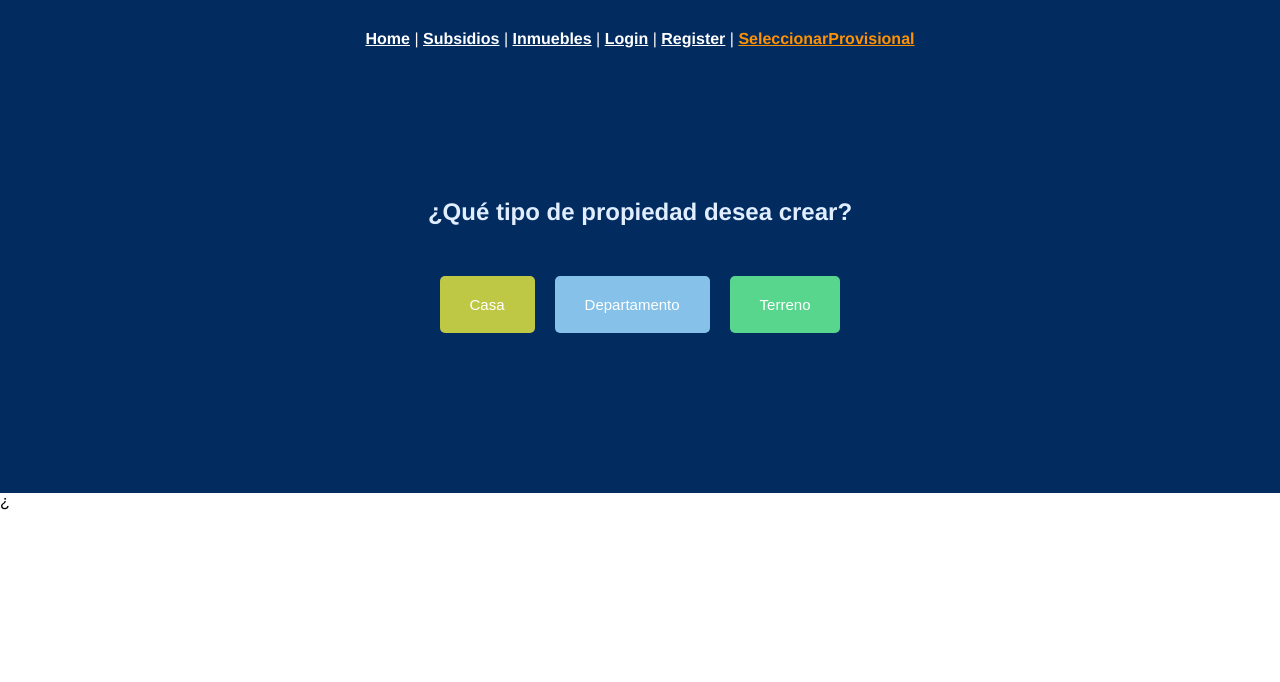
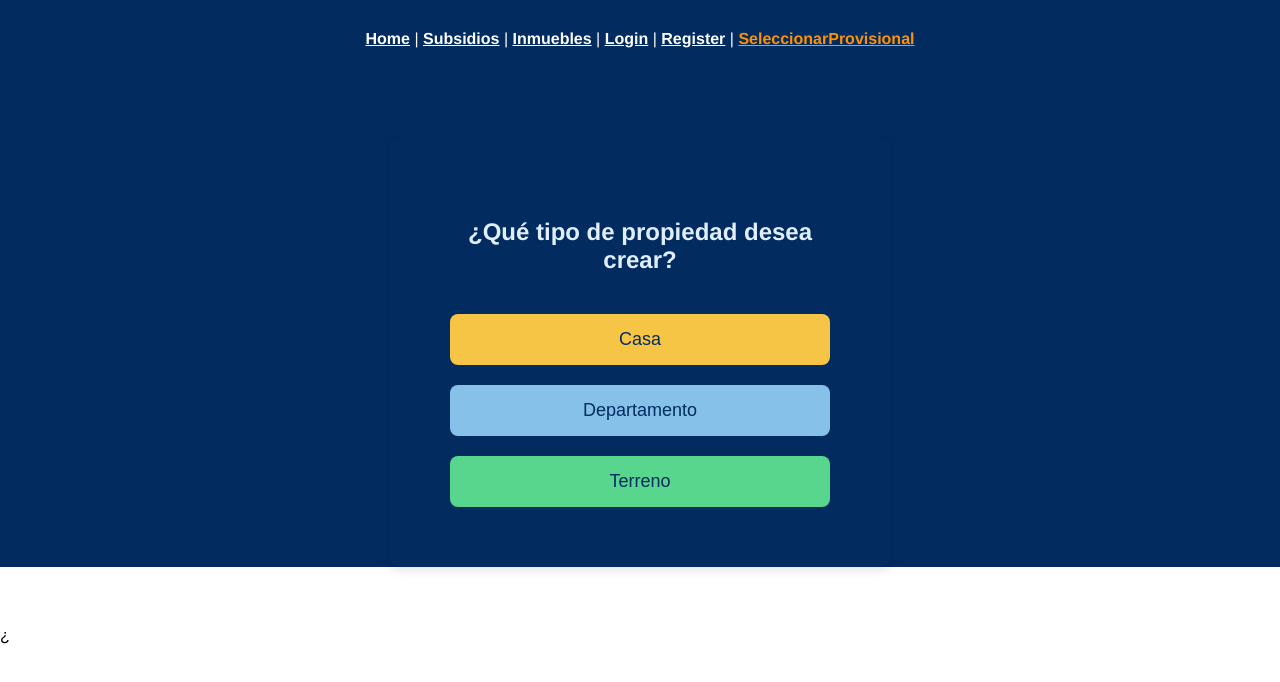
Before and after one commit to reii23/arriendosRM, a Vue app in the folder front/propiedadesweb/: page /seleccionar-inmueble in a window 1280 px wide. Shown: the top 682 px of the page. Built offline with nearby package versions, Linux system fonts and the light colour scheme; a web font is replaced by a local one.

Commit message:
Corrección de entradas de crear publicación

```diff
--- a/front/propiedadesweb/src/router/index.js
+++ b/front/propiedadesweb/src/router/index.js
@@ -9,6 +9,7 @@ import SeleccionarInmueble from "@/views/SeleccionarInmueble.vue";
 import SeleccionarDatosC from "@/views/SeleccionarDatosC.vue";
 import SeleccionarDatosD from "@/views/SeleccionarDatosD.vue";
 import SeleccionarDatosT from "@/views/SeleccionarDatosT.vue";
+import PublicacionCreada from "@/views/PublicacionCreada.vue";
 
 const routes = [
   {
@@ -61,6 +62,11 @@ const routes = [
     path: "/seleccionar-datos-t",
     name: "SeleccionarDatosT",
     component: SeleccionarDatosT,
+  },
+  {
+    path: "/publicacion-creada",
+    name: "PublicacionCreada",
+    component: PublicacionCreada,
   }
 ];
 
--- /dev/null
+++ b/front/propiedadesweb/src/views/PublicacionCreada.vue
@@ -0,0 +1,14 @@
+<template>
+    <div class="publicacion-creada">
+      <h2>Publicación creada</h2>
+      <p>¡Tu publicación ha sido creada con éxito!</p>
+      <p>Recuerda que puedes editarla en cualquier momento desde tu perfil.</p>
+      </div>
+</template>
+
+<script>
+export default {
+  name: 'PublicacionCreada',
+};
+
+</script>
--- a/front/propiedadesweb/src/views/SeleccionarDatosC.vue
+++ b/front/propiedadesweb/src/views/SeleccionarDatosC.vue
@@ -1,5 +1,6 @@
 <template>
-  <div class="property-form">
+
+    <div class="seleccionar-casa">
       <h2>¿Qué deseas hacer con tu propiedad?</h2>
       <div class="options">
         <label class="radio-option">
@@ -13,9 +14,9 @@
       </div>
       <div class="address-inputs">
         <h3>Ingresa los datos de tu propiedad</h3>
-      <input type="text" v-model="address.line1" placeholder="Dirección de la propiedad" />
-      <input type="text" v-model="address.line2" placeholder="Precio" />
-      <input type="text" v-model="address.line3" placeholder="Metros cuadrados" />
+        <input type="text" v-model="address.line1" placeholder="Dirección" />
+        <input type="text" v-model="address.line2" placeholder="Valor (UF)" />
+        <input type="text" v-model="address.line3" placeholder="M2 del interior" />
         <input type="text" v-model="address.line4" placeholder="Cantidad de pisos" />
         <input type="text" v-model="address.line5" placeholder="¿Tiene patio?" />
       </div>
@@ -28,10 +29,28 @@
 
   <script>
   import { ref } from 'vue';
+  import { useRouter } from 'vue-router';
 
   export default {
-  name: 'PropertyForm',
+    name: 'SeleccionarDatosC',
     setup() {
+      const router = useRouter();
+      const navigateTo = (path) => {
+        router.push(path);
+      };
+
+      const message = ref('');
+      const isSuccess = ref(false);
+
+      const publishProperty = () => {
+        if (action.value && address.value.line1 && address.value.line2) {
+          isSuccess.value = true;
+          message.value = "Su publicación está a la espera de ser verificada";
+        } else {
+          isSuccess.value = false;
+          message.value = "Los datos de la publicación no son válidos";
+        }
+      };
       const action = ref('');
       const address = ref({
         line1: '',
@@ -40,33 +59,23 @@ export default {
         line4: '',
         line5: ''
       });
-    const message = ref('');
-    const isSuccess = ref(false);
-
-    const publishProperty = () => {
-      // Aquí puedes hacer validaciones más complejas si es necesario
-      if (action.value && address.value.line1 && address.value.line2) {
-        isSuccess.value = true;
-        message.value = "Su publicación está a la espera de ser verificada";
-      } else {
-        isSuccess.value = false;
-        message.value = "Los datos de la publicación no son válidos";
-      }
-    };
 
       return {
+        navigateTo,
         action,
         address,
         message,
         isSuccess,
         publishProperty
       };
+
     }
+
   }
   </script>
 
   <style scoped>
-.property-form {
+  .seleccionar-casa {
     background-color: #022b60;
     color: #e4f0ff;
     padding: 40px;
@@ -121,6 +130,14 @@ input[type="text"]::placeholder {
     color: #7a8ca7;
   }
 
+  .btn-crear-publicacion{
+    background-color: #f7c545;
+    color: #022b60;
+    padding: 15px 30px;
+    border: none;
+    border-radius: 8px;
+    cursor: pointer;
+  }
   button {
   padding: 12px 20px;
   border: none;
--- a/front/propiedadesweb/src/views/SeleccionarDatosD.vue
+++ b/front/propiedadesweb/src/views/SeleccionarDatosD.vue
@@ -1,5 +1,5 @@
 <template>
-  <div class="property-form">
+    <div class="seleccionar-depa">
       <h2>¿Qué deseas hacer con tu propiedad?</h2>
       <div class="options">
         <label>
@@ -13,11 +13,11 @@
       </div>
       <div class="address-inputs">
         <h3>Ingresa los datos de tu propiedad</h3>
-      <input type="text" v-model="address.line1" placeholder="Dirección de la propiedad" />
-      <input type="text" v-model="address.line2" placeholder="Precio" />
-      <input type="text" v-model="address.line3" placeholder="Metros cuadrados" />
-      <input type="text" v-model="address.line4" placeholder="¿Tiene un ascensor?" />
-      <input type="text" v-model="address.line5" placeholder="¿Cuál es el piso del departamento?" />
+        <input type="text" v-model="address.line1" placeholder="Dirección" />
+        <input type="text" v-model="address.line2" placeholder="Valor en UF" />
+        <input type="text" v-model="address.line3" placeholder="m2 del departamento" />
+        <input type="text" v-model="address.line4" placeholder="¿El edificio cuenta con un ascensor (Si/No)?" />
+        <input type="text" v-model="address.line3" placeholder="¿Cuál es el número de piso del departamento?" />
       </div>
       <button @click="publishProperty">Publicar Departamento</button>
     <p v-if="message" :class="{'success-message': isSuccess, 'error-message': !isSuccess}">
@@ -28,23 +28,27 @@
 
   <script>
   import { ref } from 'vue';
+  import { useRouter } from 'vue-router';
 
   export default {
     name: 'PropertyForm',
     setup() {
+      const router = useRouter();
+      const navigateTo = (path) => {
+        router.push(path);
+      };
       const action = ref('');
       const address = ref({
         line1: '',
         line2: '',
         line3: '',
-      line4: '',
-      line5: ''
+        line4: ''
       });
+
       const message = ref('');
     const isSuccess = ref(false);
 
     const publishProperty = () => {
-
       if (action.value && address.value.line1 && address.value.line2) {
         isSuccess.value = true;
         message.value = "Su publicación está a la espera de ser verificada";
@@ -55,6 +59,7 @@ export default {
     };
 
       return {
+        navigateTo,
         action,
         address,
         message,
@@ -66,7 +71,7 @@ export default {
   </script>
 
   <style scoped>
-.property-form {
+  .seleccionar-depa {
     background-color: #022b60;
     color: #e4f0ff;
     padding: 40px;
@@ -120,7 +125,6 @@ input[type="text"] {
   input[type="text"]::placeholder {
     color: #7a8ca7;
   }
-
   button {
   padding: 12px 20px;
   border: none;
@@ -148,4 +152,5 @@ button:hover {
   text-align: center;
   margin-top: 20px;
 }
+
   </style>
--- a/front/propiedadesweb/src/views/SeleccionarDatosT.vue
+++ b/front/propiedadesweb/src/views/SeleccionarDatosT.vue
@@ -1,5 +1,5 @@
 <template>
-  <div class="property-form">
+    <div class="seleccionar-terreno">
       <h2>¿Qué deseas hacer con tu propiedad?</h2>
       <div class="options">
         <label>
@@ -13,11 +13,11 @@
       </div>
       <div class="address-inputs">
         <h3>Ingresa los datos de tu propiedad</h3>
-      <input type="text" v-model="address.line1" placeholder="Dirección de la propiedad" />
-      <input type="text" v-model="address.line2" placeholder="Precio" />
-      <input type="text" v-model="address.line3" placeholder="Metros cuadrados" />
+        <input type="text" v-model="address.line1" placeholder="Dirección" />
+        <input type="text" v-model="address.line2" placeholder="Valor (UF)" />
+        <input type="text" v-model="address.line3" placeholder="M2 del terreno" />
         <input type="text" v-model="address.line4" placeholder="Tipo de suelo" />
-      <input type="text" v-model="address.line5" placeholder="¿Tiene servicios básicos?" />
+        <input type="text" v-model="address.line5" placeholder="¿Cuenta con servicios básicos? (Si/No)" />
       </div>
       <button @click="publishProperty">Publicar Terreno</button>
     <p v-if="message" :class="{'success-message': isSuccess, 'error-message': !isSuccess}">
--- a/front/propiedadesweb/src/views/SeleccionarInmueble.vue
+++ b/front/propiedadesweb/src/views/SeleccionarInmueble.vue
@@ -1,54 +1,78 @@
 <template>
     <div class="selector-inmueble">
       <h2>¿Qué tipo de propiedad desea crear?</h2>
+      <div class="button-group">
         <button @click="navigateTo('/seleccionar-datos-c')" class="btn-casa">Casa</button>
         <button @click="navigateTo('/seleccionar-datos-d')" class="btn-departamento">Departamento</button>
         <button @click="navigateTo('/seleccionar-datos-t')" class="btn-terreno">Terreno</button>
       </div>
+    </div>
   </template>
 
   <script>
-import axios from 'axios';
-import {ref} from 'vue';
-import {useRouter} from 'vue-router';
+  import { useRouter } from 'vue-router';
+
   export default {
     name: 'SeleccionarInmueble',
     setup() {
       const router = useRouter();
       const navigateTo = (path) => {
         router.push(path);
-        }
-        return {navigateTo};
-    }
-}
+      };
+      return { navigateTo };
+    },
+  };
   </script>
 
   <style scoped>
   .selector-inmueble {
-    background-color: rgb(2,43,96);
+    background-color: #022b60;
     color: #e0eeff;
-    padding: 100px;
+    padding: 60px;
+    border-radius: 10px;
+    max-width: 500px;
+    margin: 60px auto;
+    text-align: center;
+    box-shadow: 0 4px 10px rgba(0, 0, 0, 0.1);
+  }
+
+  h2 {
+    font-size: 24px;
+    margin-bottom: 40px;
+    font-weight: 600;
+  }
+
+  .button-group {
+    display: flex;
+    flex-direction: column;
+    gap: 20px;
+  }
+
+  button {
+    font-size: 18px;
+    padding: 15px 30px;
+    border: none;
     border-radius: 8px;
+    cursor: pointer;
   }
-.btn-casa, .btn-departamento, .btn-terreno {
-    font-size: 15px;
-    margin-top: 30px;
-    margin-bottom: 60px;
-    margin-left: 10px;
-    margin-right: 10px;
-    padding: 20px 30px;
-    background-color: #bfc845;
-    color: white;
-    border: none;
-    border-radius: 5px;
-    cursor: pointer;
+
+  button:hover {
+    transform: translateY(-2px);
+    box-shadow: 0 6px 12px rgba(0, 0, 0, 0.15);
+  }
+
+  .btn-casa {
+    background-color: #f7c545;
+    color: #022b60;
   }
 
   .btn-departamento {
     background-color: #85c1e9;
+    color: #022b60;
   }
 
   .btn-terreno {
     background-color: #58d68d;
+    color: #022b60;
   }
   </style>
```
Lines whose indentation alone changed are shown as unchanged.
